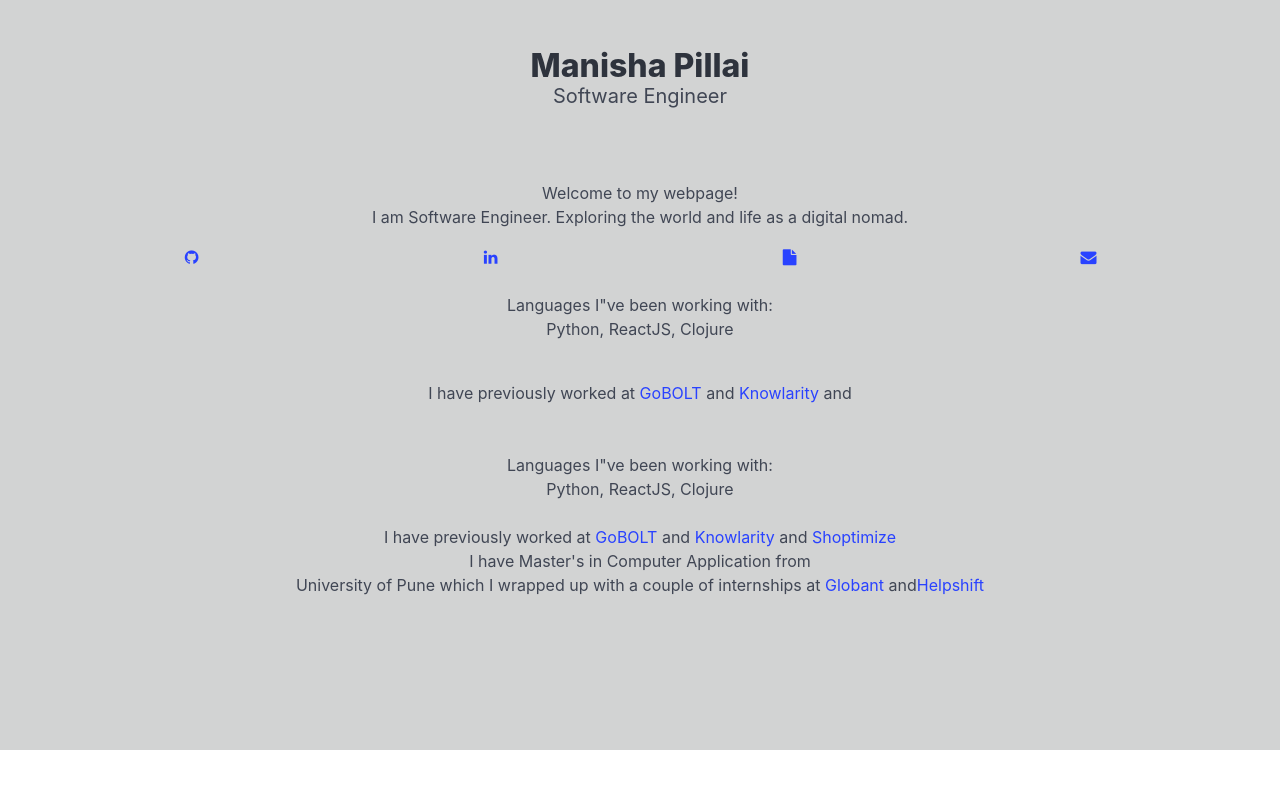
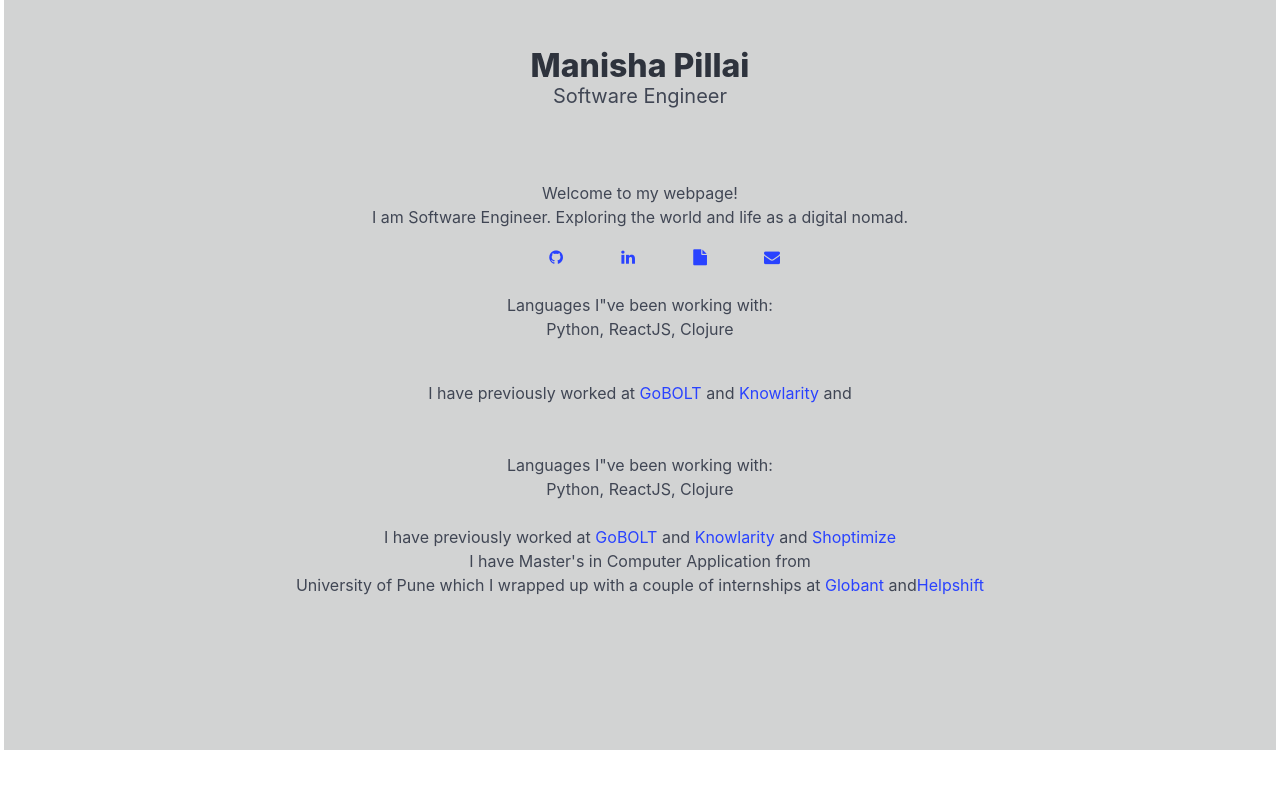
Before and after one commit to manishapb/manishapb.github.io, a React (Create React App) app: page / in a window 1280 px wide. Shown: the top 788 px of the page. Built offline with nearby package versions, Linux system fonts and the light colour scheme.

Commit message:
update style

```diff
--- a/src/App.css
+++ b/src/App.css
@@ -2,6 +2,8 @@
   text-align: center;
   background-color: #d2d3d3;
   min-height: 750px;
+  margin-left: 4px;
+  margin-right: 4px;
 }
 
 .profile-img {
--- a/src/App.js
+++ b/src/App.js
@@ -26,7 +26,7 @@
   }];
 
   const links = linkIcons.map((x) =>
-    <a className="level-item" href={x.link} key={x.name}>
+    <a className="cell pl-6" href={x.link} key={x.name}>
       <span className="icon" title={x.name}>
         <i className={x.icon}></i>
       </span>
@@ -50,9 +50,9 @@
               <br></br>
               I am Software Engineer. Exploring the world and life as a digital nomad.
             </p>
-            <nav className="level is-mobile mx-6">
+            <div className="container">
               {links}
-            </nav>
+            </div>
           </div>
         </div>
 
```
